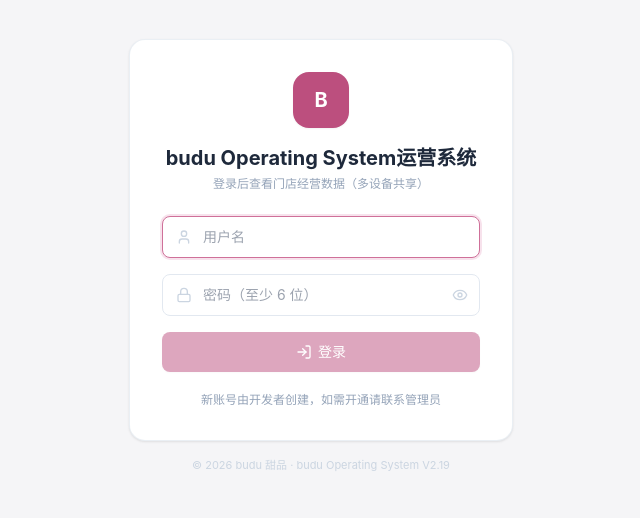
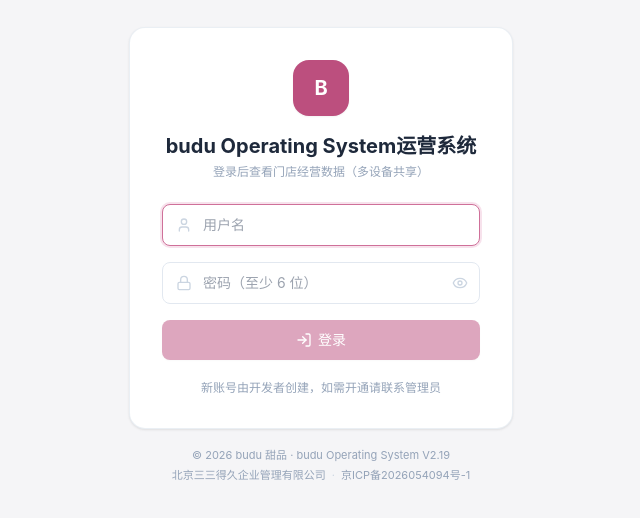
Before and after one commit to GPTJJ/budu, a React (Vite) app: page / in a window 1280 px wide. Shown: the part 144-662 px from the top of the page, without its empty margins (319-959 px from the left). Built offline with nearby package versions, Linux system fonts and the light colour scheme; no server answers.

Commit message:
feat(compliance): display ICP filing number

```diff
--- a/public/sw.js
+++ b/public/sw.js
@@ -1,4 +1,4 @@
-const CACHE_NAME = 'budu-shell-v15'
+const CACHE_NAME = 'budu-shell-v16'
 const APP_SHELL = [
   '/',
   '/manifest.webmanifest',
--- /dev/null
+++ b/src/components/ComplianceFooter.jsx
@@ -0,0 +1,24 @@
+import { APP_VERSION } from '../version'
+
+const ICP_NUMBER = '京ICP备2026054094号-1'
+const ICP_URL = 'https://beian.miit.gov.cn/'
+
+export default function ComplianceFooter({ className = '' }) {
+  return (
+    <footer className={`text-center text-[11px] leading-5 text-slate-400 ${className}`.trim()}>
+      <p>© 2026 budu 甜品 · budu Operating System {APP_VERSION}</p>
+      <p>
+        <span>北京三三得久企业管理有限公司</span>
+        <span className="mx-1.5 text-slate-300" aria-hidden="true">·</span>
+        <a
+          href={ICP_URL}
+          target="_blank"
+          rel="noopener noreferrer"
+          className="underline-offset-2 transition hover:text-budu-600 hover:underline focus-visible:outline-none focus-visible:ring-2 focus-visible:ring-budu-300"
+        >
+          {ICP_NUMBER}
+        </a>
+      </p>
+    </footer>
+  )
+}
--- a/src/components/Dashboard.jsx
+++ b/src/components/Dashboard.jsx
@@ -4,9 +4,9 @@ import Header from './Header'
 import HomeWorkspace from './HomeWorkspace'
 import MobileBottomNav from './MobileBottomNav'
 import PwaInstallPrompt from './PwaInstallPrompt'
+import ComplianceFooter from './ComplianceFooter'
 import PageLoading from './LoadingSkeleton'
 import PullToRefresh from './PullToRefresh'
-import { APP_VERSION } from '../version'
 import { allStores } from '../utils/selectors'
 import { loadUserData } from '../utils/userData'
 import { t } from '../utils/text'
@@ -338,9 +338,7 @@ export default function Dashboard({ user, onLogout, onUserChange }) {
               </Suspense>
             </ErrorBoundary>
 
-            <footer className="pb-2 pt-1 text-center text-[11px] text-slate-300">
-              {t('© 2026 budu 甜品 · budu Operating System {version}', { version: APP_VERSION })}
-            </footer>
+            <ComplianceFooter className="pb-2 pt-1" />
           </main>
         </div>
         <MobileBottomNav
--- a/src/components/LoginPage.jsx
+++ b/src/components/LoginPage.jsx
@@ -3,7 +3,7 @@ import { Eye, EyeOff, Loader2, Lock, LogIn, User } from 'lucide-react'
 import { api } from '../utils/api'
 import { t } from '../utils/text'
 import PwaInstallPrompt from './PwaInstallPrompt'
-import { APP_VERSION } from '../version'
+import ComplianceFooter from './ComplianceFooter'
 
 /** 登录页（自助注册已关闭，新账号由开发者创建） */
 export default function LoginPage({ onLogin }) {
@@ -99,9 +99,7 @@ export default function LoginPage({ onLogin }) {
             {t('新账号由开发者创建，如需开通请联系管理员')}
           </p>
         </div>
-        <p className="mt-4 text-center text-[11px] text-slate-300">
-          {t('© 2026 budu 甜品 · budu Operating System {version}', { version: APP_VERSION })}
-        </p>
+        <ComplianceFooter className="mt-4" />
       </div>
       <PwaInstallPrompt />
     </div>
```
